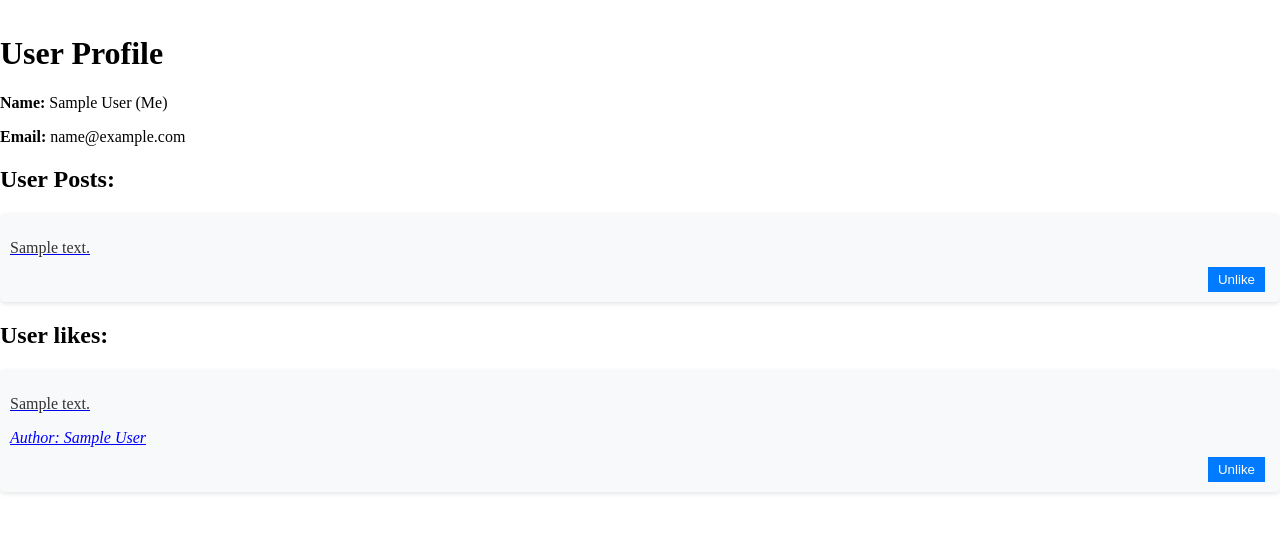
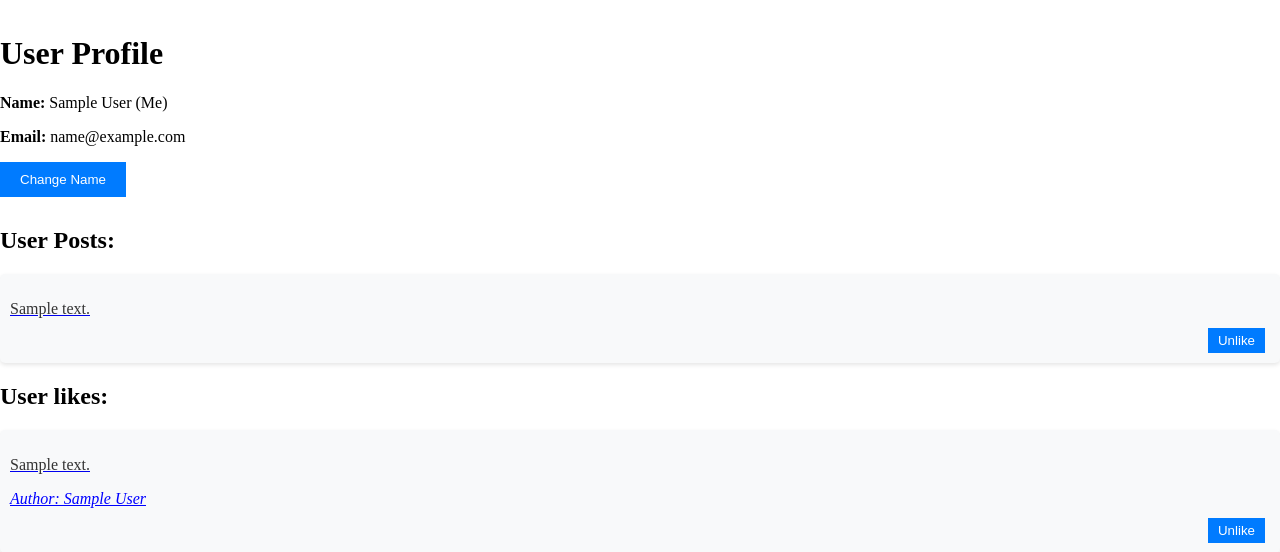
Before and after one commit to FaroukZakaria/Mini_social_media, a Flask app: page /users/1 in a window 1280 px wide. Shown: the part 46-598 px from the top of the page. Run offline with Flask 3, Linux system fonts and the light colour scheme; the visitor is signed in with stand-in values (Sample User, id 1); tables that the repository leaves empty hold one stand-in row (values such as "Sample post").

Commit message:
change name of a user (#4)
* change name of a user
--
* Changed credentials. Fixed bug. Added a flash method.
* Better comment
* Fixed the missing forward slash causing 404 error. Added a condition to show the button for the concerned user only.

---------

Co-authored-by: Farouk Zakaria <123017280+FaroukZakaria@users.noreply.github.com>

```diff
--- a/app.py
+++ b/app.py
@@ -269,6 +269,23 @@ def about():
     """
     return render_template('about.html')
 
+@app.route('/change_name', methods=['POST'])
+def change_name():
+    if 'user_id' in session:
+        user_id = session['user_id']
+        new_firstname = request.form.get('new_firstname')
+        user = dbsession.query(User).filter_by(id=user_id).first()
+        if user:
+            user.firstname = new_firstname
+            dbsession.commit()
+            return render_template('profile.html', user=user, is_current_user=True)
+        else:
+            return "User not found", 404
+    else:
+        flash('You must be logged in to change your name', 'error')
+        return redirect(url_for('login'))
+
+
 @app.route('/navbar')
 def navbar():
     """
--- /dev/null
+++ b/static/profile.css
@@ -0,0 +1,33 @@
+/* Styles for the Change Name button */
+#change-name-btn {
+    background-color: #007bff; /* Blue color, you can change it */
+    color: #fff; /* Text color */
+    border: none;
+    padding: 10px 20px;
+    margin-bottom: 10px;
+    cursor: pointer;
+}
+
+/* Styles for the Change Name form */
+#change-name-form {
+    display: none; /* Hide the form by default */
+}
+
+/* Styles for form inputs and buttons */
+#change-name-form label {
+    display: block;
+    margin-bottom: 5px;
+}
+
+#change-name-form input[type="text"],
+#change-name-form button[type="submit"] {
+    margin-bottom: 10px;
+    padding: 5px;
+}
+
+#change-name-form button[type="submit"] {
+    background-color: #28a745; /* Green color, you can change it */
+    color: #fff; /* Text color */
+    border: none;
+    cursor: pointer;
+}
--- /dev/null
+++ b/static/profile.js
@@ -0,0 +1,9 @@
+// Code for the button that changes the first name
+document.addEventListener('DOMContentLoaded', function() {
+    const changeNameBtn = document.getElementById('change-name-btn');
+    const changeNameForm = document.getElementById('change-name-form');
+
+    changeNameBtn.addEventListener('click', function() {
+        changeNameForm.style.display = 'block';
+    });
+});
--- a/templates/profile.html
+++ b/templates/profile.html
@@ -4,6 +4,7 @@
     <meta charset="UTF-8">
     <meta name="viewport" content="width=device-width, initial-scale=1.0">
     <title>User Profile</title>
+    <link rel="stylesheet" href="/static/profile.css">
     <link rel="stylesheet" href="/static/posts.css">
     <link rel="stylesheet" href="/static/navbar.css">
 </head>
@@ -13,6 +14,15 @@
     <div>
         <p><strong>Name:</strong> {{ user.firstname }} {{ user.lastname }}{% if is_current_user %} (Me){% endif %}</p>
         <p><strong>Email:</strong> {{ user.email }}</p>
+
+	{% if is_current_user %}
+	    <button id="change-name-btn">Change Name</button>
+                <form id="change-name-form" action="/change_name" method="post">
+                    <label for="new_firstname">New First Name:</label>
+                    <input type="text" id="new_firstname" name="new_firstname" required>
+                    <button type="submit">Save</button>
+                </form>
+	{% endif %}
     </div>
     <h2>User Posts:</h2>
     <ul class="post-list">
@@ -37,6 +47,9 @@
 	    </li>
 	{% endfor %}
     </ul>
+
+    <script src="/static/profile.js"></script>
+
     <h2> User likes:</h2>
     <ul class="post-list">
 	{% for like in user.user_likes %}
```
